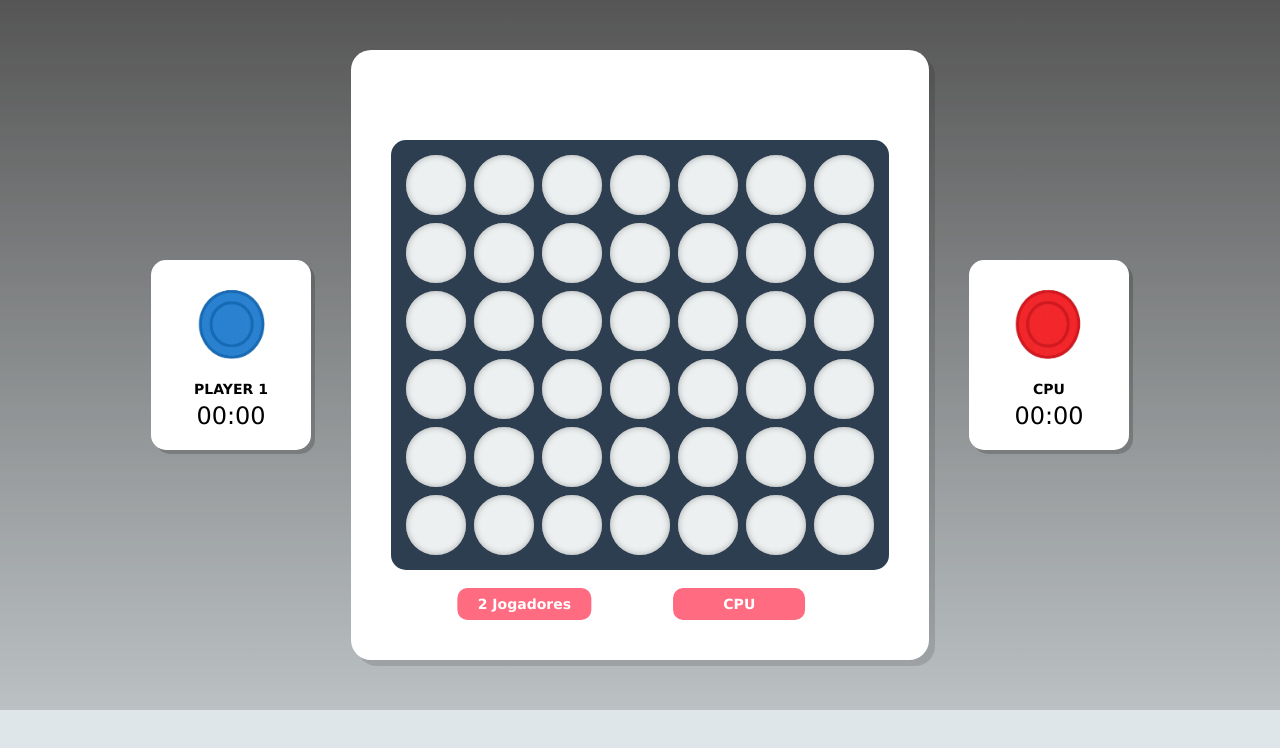
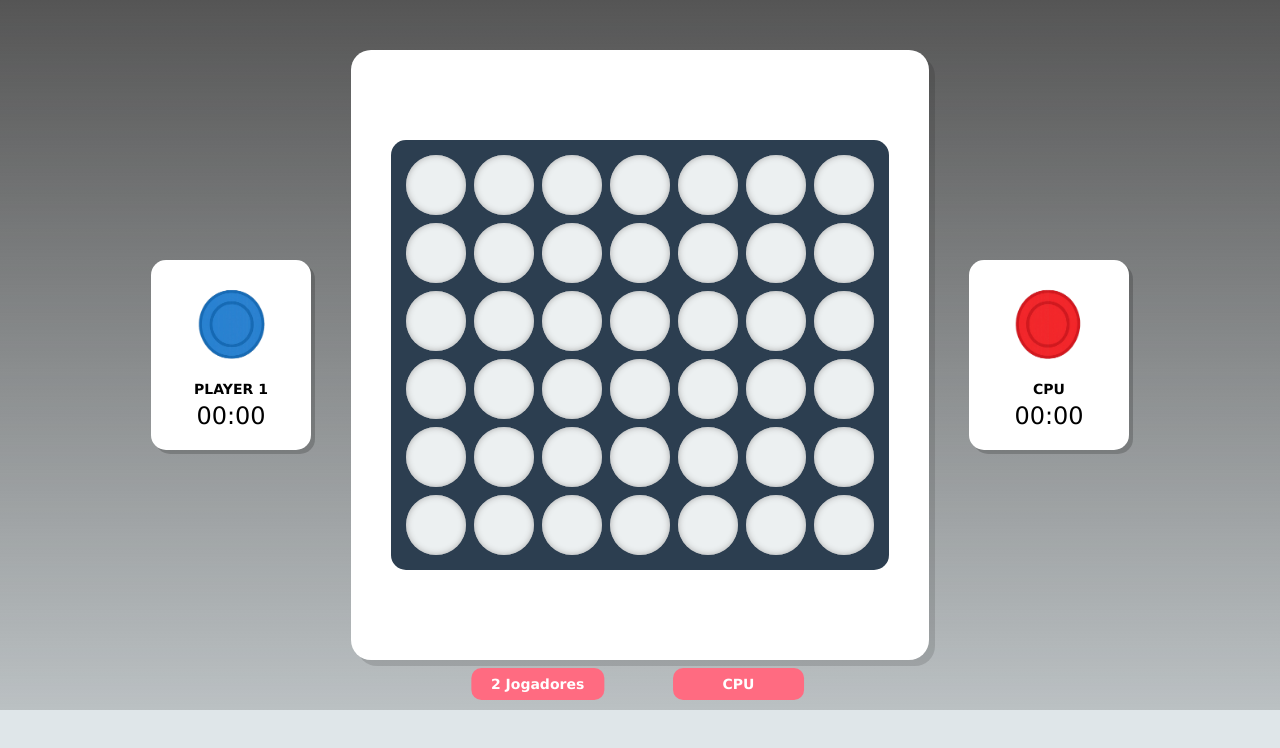
Before and after one commit to Rafaelamado89/LS_TP, a React (Create React App) app: page / in a window 1280 px wide. Shown: the top 748 px of the page. Built offline with nearby package versions, Linux system fonts and the light colour scheme.

Commit message:
Gamemode

```diff
--- a/src/App.js
+++ b/src/App.js
@@ -1,6 +1,6 @@
   import {useState} from "react";
   import "./assets/styles/App.css";
-import NomeJogadores from "./components/game-panel/NomeJogadores";
+  import SetupGame from "./components/game-panel/NomeJogadores";
   import ControlPanel from "./components/tabuleiro/tabuleiro";
   import { BOARD_ROWS } from "./constants";
   import { BOARD_COLS } from "./constants";
@@ -11,7 +11,6 @@ function App() {
 
     const [gameStarted , setGameStarted] = useState(false);
     const [selectedLevel,setSelectedLevel] = useState(0);
-  const [mostrarModal, setMostrarModal] = useState(false);
     const [grid, setGrid] = useState(
       Array.from({ length: 6 }, () => Array(7).fill(null))
     );
@@ -41,7 +40,7 @@ function App() {
             currentPlayer={currentPlayer}
             onColumnClick={handleColumnClick}
           />
-        <NomeJogadores />
+          <SetupGame />
 
         </main>
       </div>
--- a/src/components/game-panel/NomeJogadores.css
+++ b/src/components/game-panel/NomeJogadores.css
@@ -1,17 +1,18 @@
-.modal-overlay {
+.window-2players,
+.window-CPU {
   position: fixed;
   top: 0;
   left: 0;
   width: 100%;
   height: 100%;
   background-color: rgba(0, 0, 0, 0.5);
-    display: none; /* flex / none */
+  display: flex; /* flex / none */
   align-items: center;
   justify-content: center;
   z-index: 1000;
 }
 
-  .modal {
+.window {
   background: white;
   padding: 2rem;
   border-radius: 16px;
@@ -20,7 +21,7 @@
   box-shadow: 0 8px 20px rgba(0, 0, 0, 0.25);
 }
 
-  .modal h2 {
+.window h2 {
   margin-bottom: 15px;
 }
 
@@ -57,3 +58,27 @@
 .btn-confirmar:hover {
   background-color: #0056b3;
 }
+
+.btn-2players,
+.btn-CPU {
+  display: flex;
+  position: absolute;
+  bottom: 100px;
+  transform: translateX(-50%);
+  background-color: #ff6b81;
+  color: white;
+  border-radius: 10px;
+  font-weight: bold;
+  font-size: 14px;
+  cursor: pointer;
+}
+
+.btn-CPU {
+  right: 32%;
+  padding: 8px 50px;
+}
+
+.btn-2players {
+  left: 42%;
+  padding: 8px 20px;
+}
--- a/src/components/game-panel/NomeJogadores.jsx
+++ b/src/components/game-panel/NomeJogadores.jsx
@@ -1,24 +1,15 @@
-import React from "react";
-import { useRef, useEffect, useState } from "react";
+import React, { useState } from "react";
 import "./NomeJogadores.css";
 
-function SetupGame({ isOpen, onClose }) {
-  const ref = useRef();
-  const [player1, setPlayer1] = useState("");
-  const [player2, setPlayer2] = useState("");
-
-  useEffect(() => {
-    if (isOpen) {
-      ref.current?.showModal();
-    } else {
-      ref.current?.close();
-    }
-  }, [isOpen]);
-
+function NomeJogadores() {
+  const [openWindow, setOpenWindow] = useState(false);
+  const [openWindow2, setOpenWindow2] = useState(false);
 
   return (
-    <div className="modal-overlay">
-      <div className="modal">
+    <div>
+      {openWindow && (
+        <div className="window-2players">
+          <div className="window">
             <h2>Nome dos Jogadores</h2>
             <div className="input-group">
               <label>Jogador 1</label>
@@ -28,10 +19,45 @@ function SetupGame({ isOpen, onClose }) {
               <label>Jogador 2</label>
               <input type="text" placeholder="Nome do Jogador 2" />
             </div>
-        <button className="btn-confirmar">Começar Jogo</button>
+            <button
+              className="btn-confirmar"
+              onClick={() => setOpenWindow(false)}
+            >
+              Começar Jogo
+            </button>
+          </div>
+        </div>
+      )}
+
+
+
+      {openWindow2 && (
+        <div className="window-CPU">
+          <div className="window">
+            <h2>Nome do Jogador</h2>
+            <div className="input-group">
+              <label>Jogador 1</label>
+              <input type="text" placeholder="Nome do Jogador 1" />
+            </div>
+            <button
+              className="btn-confirmar"
+              onClick={() => setOpenWindow2(false)}
+            >
+              Começar Jogo
+            </button>
+          </div>
+        </div>
+      )}
+
+      <div className="btn-2players" onClick={() => setOpenWindow(true)}>
+        2 Jogadores
+      </div>
+
+      <div className="btn-CPU" onClick={() => setOpenWindow2(true)}>
+        CPU
       </div>
     </div>
   );
-};
+}
 
-export default SetupGame;
+export default NomeJogadores;
--- a/src/components/tabuleiro/tabuleiro.css
+++ b/src/components/tabuleiro/tabuleiro.css
@@ -96,25 +96,3 @@ body, html {
 }
 
 /* Turno e tempo */
-.btn-2players,
-.btn-CPU {
-  display: flex;
-  position: absolute;
-  bottom: 40px;
-  transform: translateX(-50%);
-  background-color: #ff6b81;
-  color: white;
-  border-radius: 10px;
-  font-weight: bold;
-  font-size: 14px;
-}
-
-.btn-CPU{
-  right:10%;
-  padding: 8px 50px;
-}
-
-.btn-2players {
-  left: 30%;
-  padding: 8px 20px;
-}
--- a/src/components/tabuleiro/tabuleiro.jsx
+++ b/src/components/tabuleiro/tabuleiro.jsx
@@ -1,4 +1,4 @@
-import React from "react";
+import React, { useState } from "react";
 import "./tabuleiro.css";
 function ControlPanel({
   gameStarted,
@@ -11,6 +11,7 @@ function ControlPanel({
 }) {
 
   const estiloParaDL = gameStarted ? "gameStarted" : "";
+  const [openWindow, setOpenWindow] = useState(false);
   return (
       <div className="game-container">
         {/* Painel jogador 1 */}
@@ -65,10 +66,6 @@ function ControlPanel({
             </div>
           ))}
         </div>
-
-        {/* Game mode buttons */}
-        <div className="btn-2players">2 Jogadores</div>
-        <div className="btn-CPU">CPU</div>
       </div>
 
         {/* Painel jogador 2 */}
```
Lines whose indentation alone changed are shown as unchanged.
